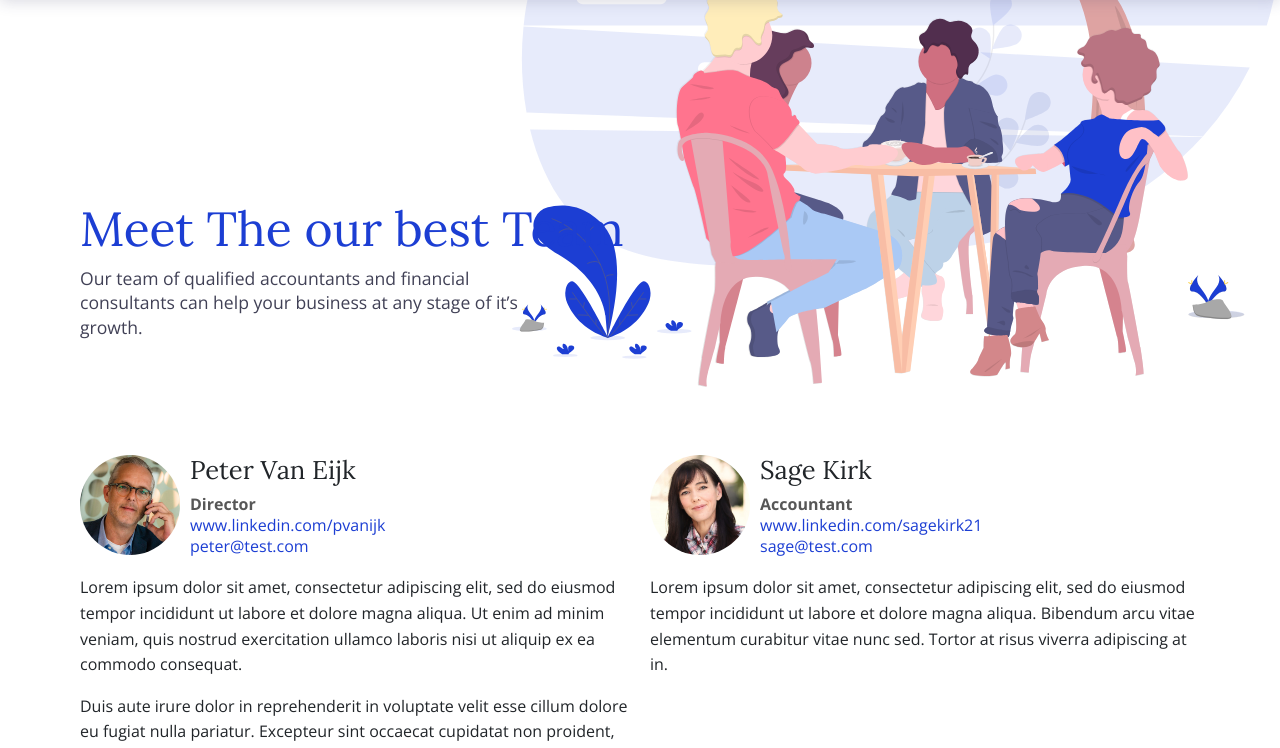
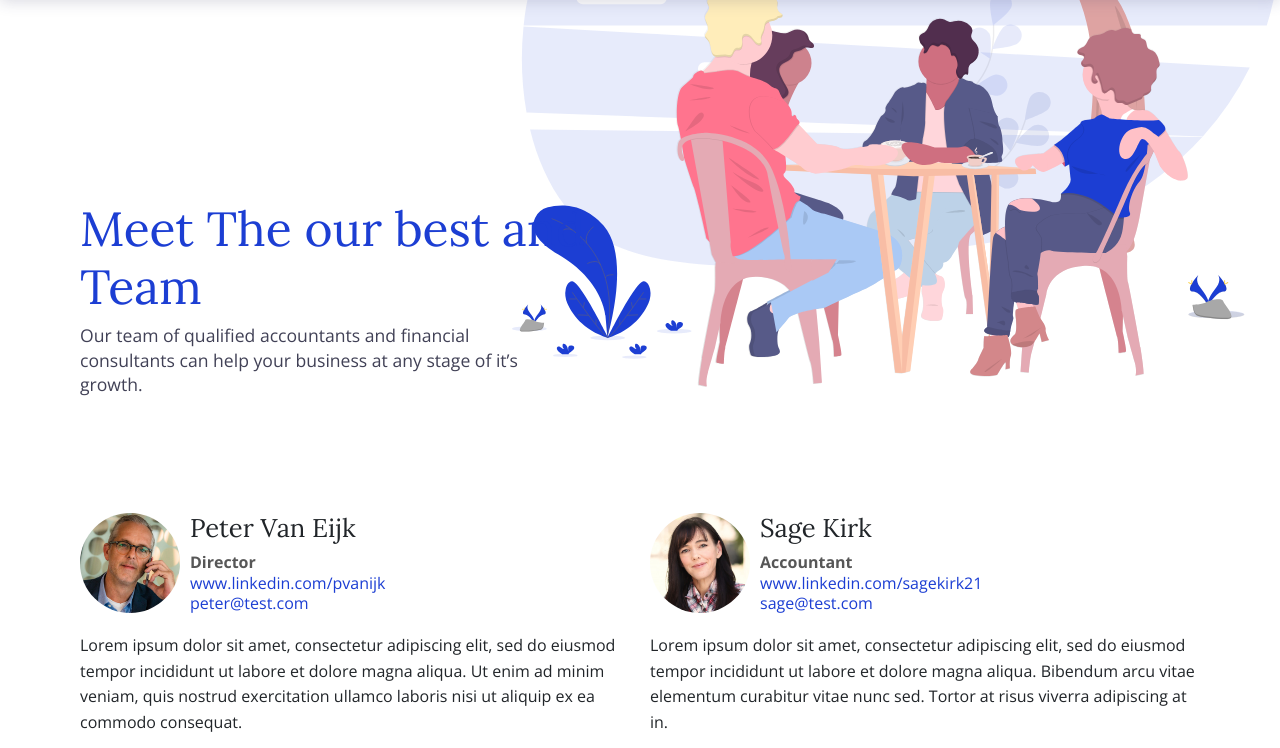
Before and after one commit to Nilesh5995/gatsby-serif-home-gatsbyCloud, a Gatsby site: page /team in a window 1280 px wide. Shown: the part 50-798 px from the top of the page. Built offline with nearby package versions, Linux system fonts and the light colour scheme; Gatsby itself is replaced by a stand-in of ours.

Commit message:
all changes are saved

```diff
--- a/src/pages/team/index.js
+++ b/src/pages/team/index.js
@@ -12,7 +12,7 @@ const Team = (props) => {
         <div className="container">
           <div className="row">
             <div className="col-12">
-              <h1>Meet The our best Team</h1>
+              <h1>Meet The our best and Team</h1>
               <p>
                 Our team of qualified accountants and financial consultants can help your business
                 at any stage of it’s growth.
```
